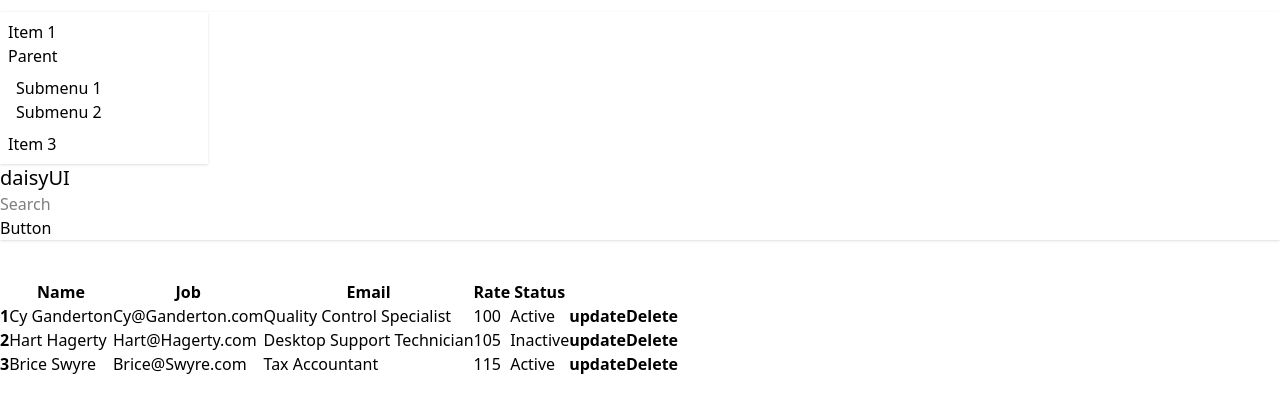
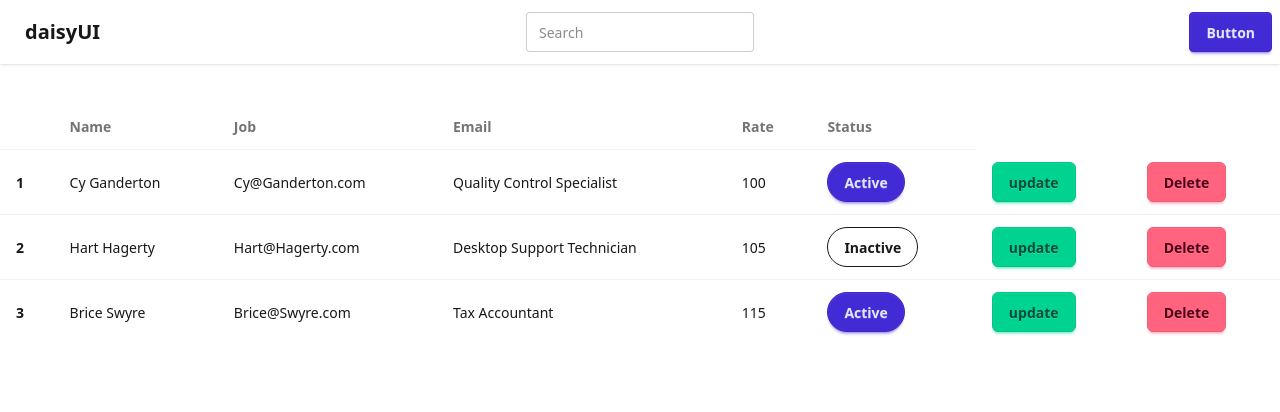
Before and after one commit to Imi-Nkateko/crud-app, a React (Vite) app in the folder client/: page / in a window 1280 px wide. Shown: the top 412 px of the page. Built offline with nearby package versions, Linux system fonts and the light colour scheme.

Commit message:
Update index.css
add daisyui plugin

```diff
--- a/client/src/index.css
+++ b/client/src/index.css
@@ -1 +1,4 @@
 @import "tailwindcss";
+@plugin "daisyui" {
+  themes: light --default, corperate;
+}
```
